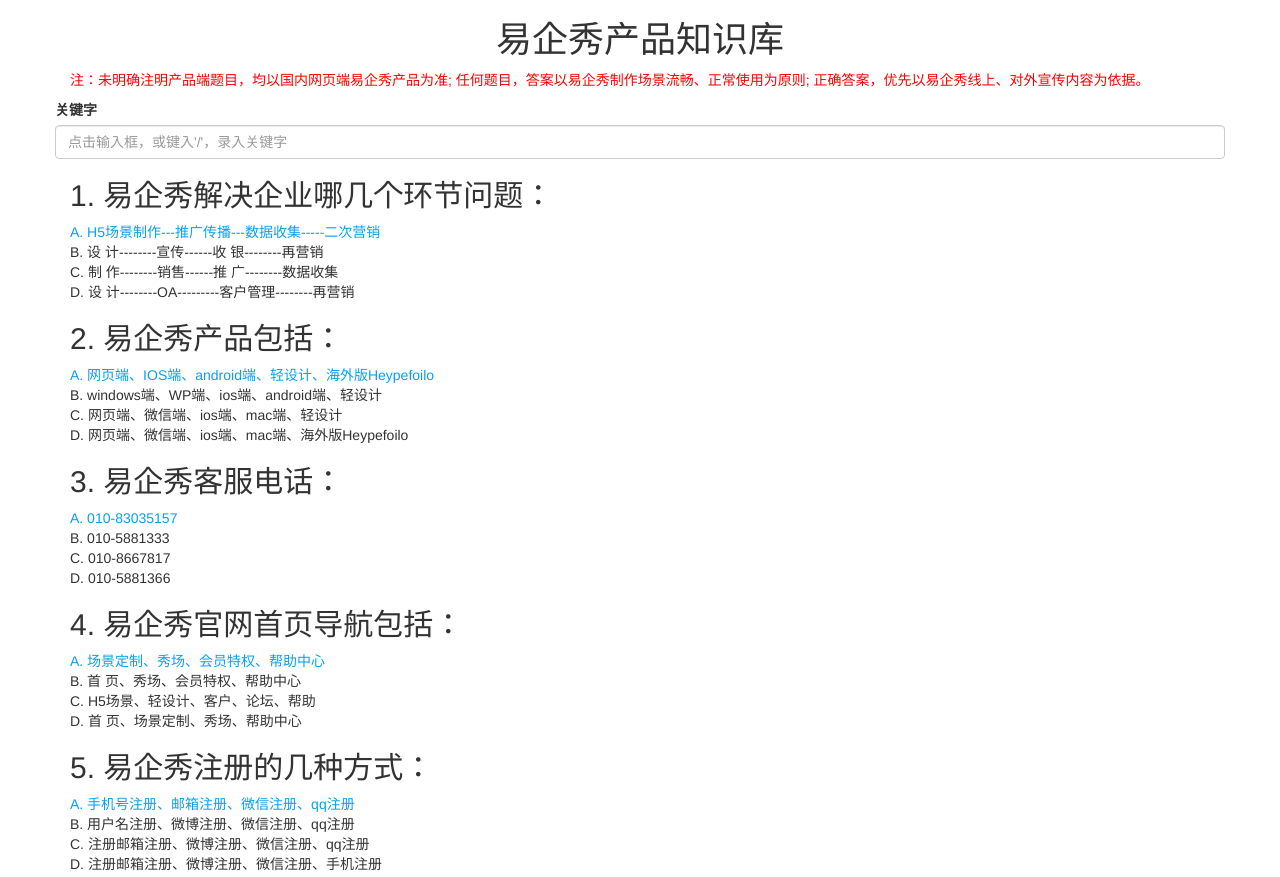
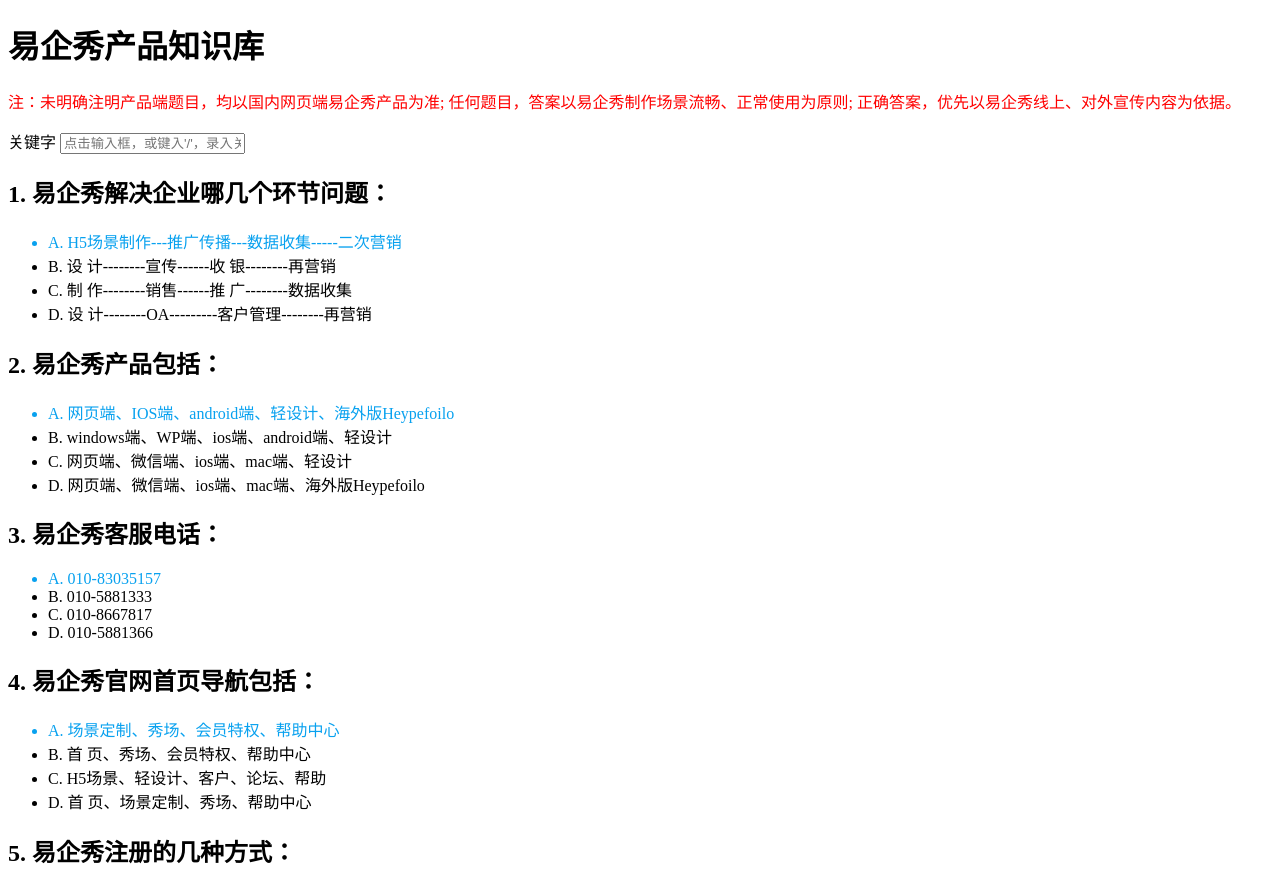
Before and after one commit to ChineseNetEqxiu/test, a website: page index.html in a window 1280 px wide. Shown: the top 877 px of the page. Drawn offline with nearby package versions, Linux system fonts and the light colour scheme; some packages are replaced by stand-ins of ours.

Commit message:
angular样式，使用CDN

```diff
--- a/index.html
+++ b/index.html
@@ -5,7 +5,8 @@
     <title>易企秀产品知识库</title>
     <meta name="viewport" content="width=device-width, initial-scale=1.0" />
     <!--<link rel="stylesheet" href="node_modules/angular/angular-csp.css"/>-->
-    <link rel="stylesheet" href="//cdn.bootcss.com/bootstrap/3.2.0/css/bootstrap.min.css"/>
+    <link href="//cdn.bootcss.com/angular.js/1.5.0/angular-csp.css" rel="stylesheet">
+    <!--<link rel="stylesheet" href="//cdn.bootcss.com/bootstrap/3.2.0/css/bootstrap.min.css"/>-->
     <!--<link rel="stylesheet" href="node_modules/bootstrap/dist/css/bootstrap.css"/>-->
     <link rel="stylesheet" href="css/style.css"/>
 </head>
```
